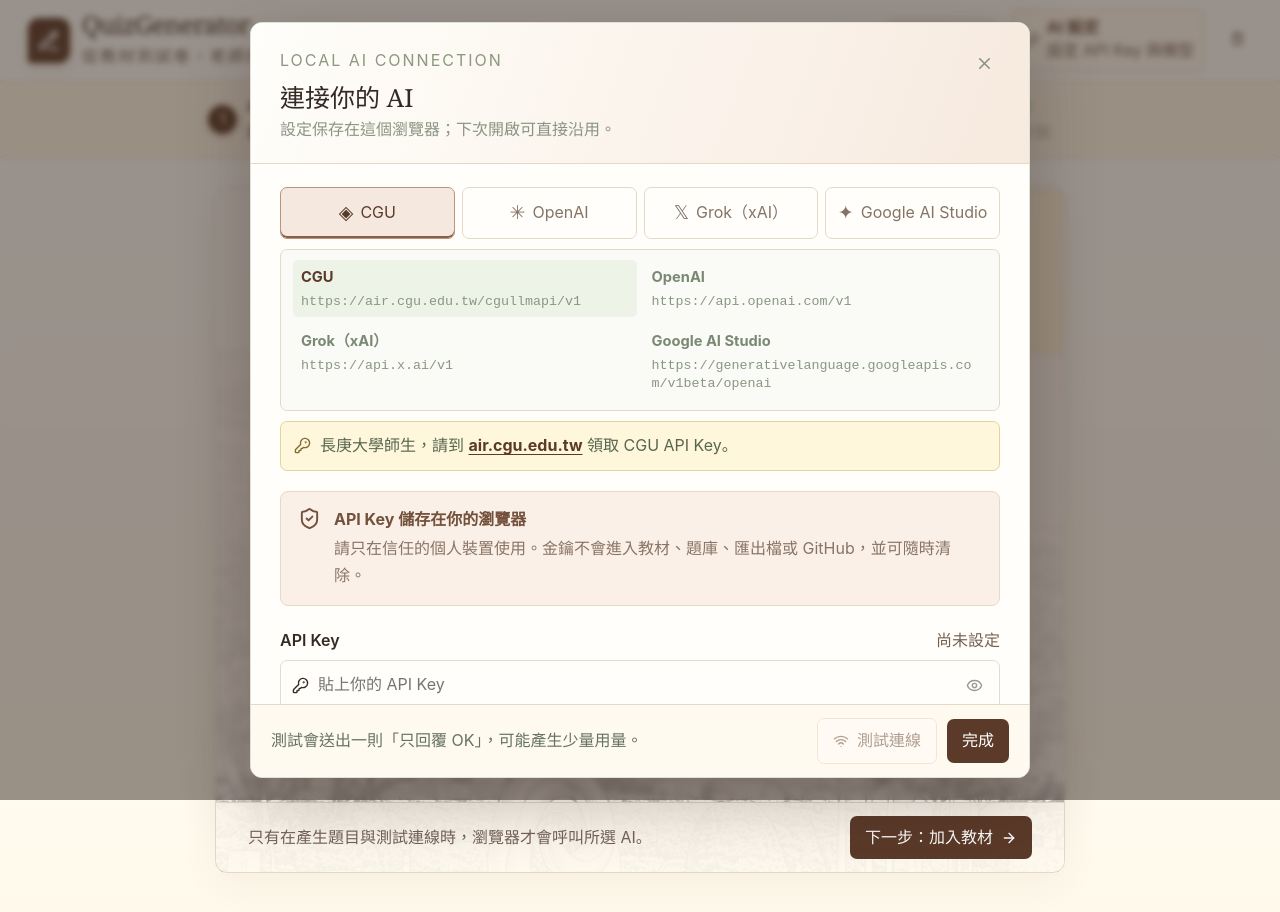
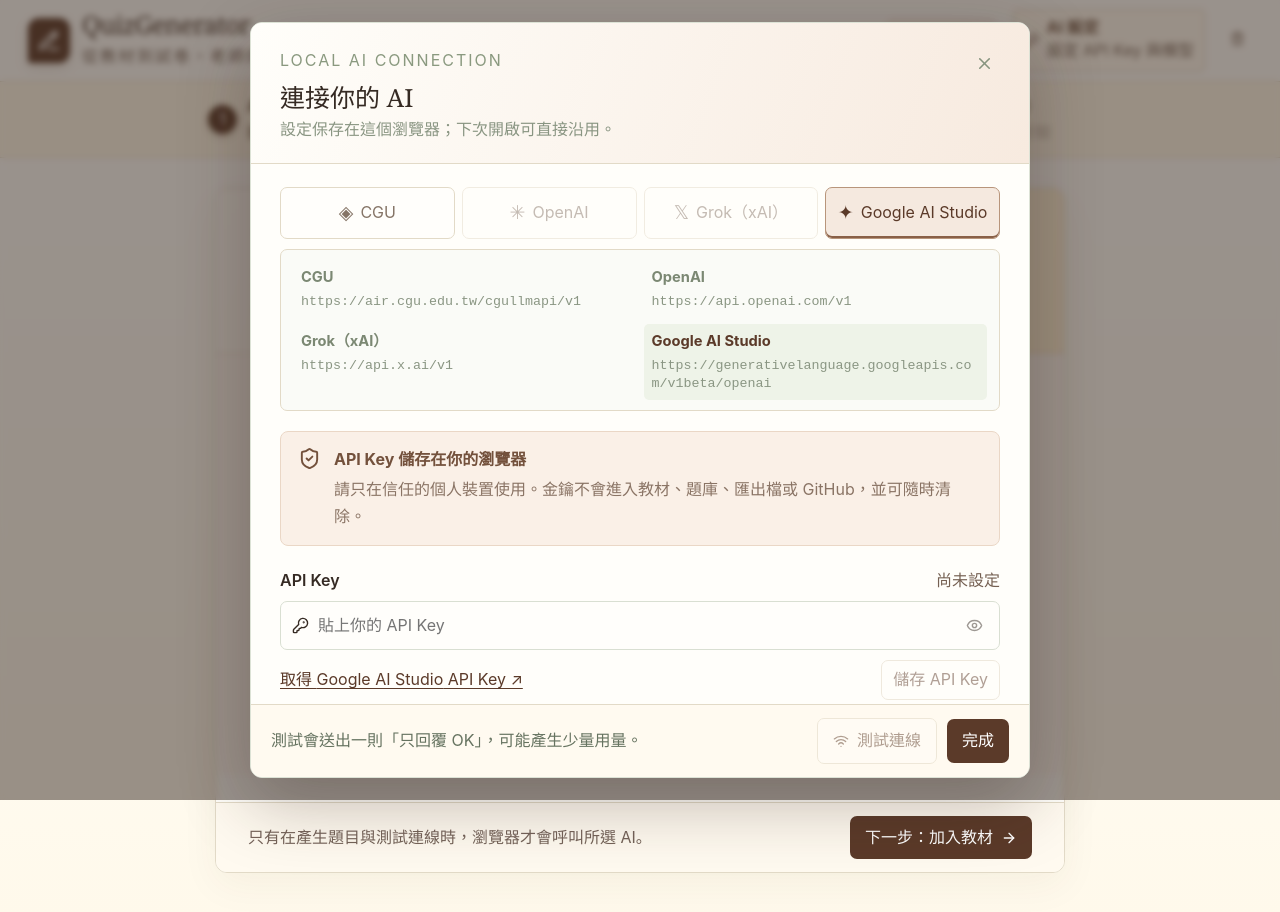
Before and after one commit to educatres/QuizGenerator, a React (Vite) app: page / in a window 1280 px wide. Both pictures are taken after a click on the button "設定 API Key 與模型". Shown: the top 912 px of the page. Built offline with nearby package versions, Linux system fonts and the light colour scheme.

Commit message:
Default to Google AI Studio and disable OpenAI and Grok

```diff
--- a/src/App.tsx
+++ b/src/App.tsx
@@ -21,6 +21,7 @@ const steps = [
   ['AI 設定', '連接模型'], ['加入教材', '本機解析'], ['出題設定', '建立題目'], ['審核題庫', '教師把關'], ['匯出試卷', '列印與測驗'],
 ] as const;
 const providerIds: ProviderId[] = ['cgu', 'openai', 'xai', 'gemini'];
+const enabledProviderIds: ProviderId[] = ['cgu', 'gemini'];
 const defaultModels: Record<ProviderId, string> = { cgu: CGU_DEFAULT_MODEL, openai: '', xai: '', gemini: GOOGLE_DEFAULT_MODEL };
 const defaultBaseUrls: Record<ProviderId, string> = PROVIDER_DEFAULT_BASE_URLS;
 const MODEL_CONFIG_STORAGE_KEY = 'teacher-exam-studio.model-config.v1';
@@ -51,8 +52,8 @@ function storedModelConfig() {
     const baseUrls = { ...defaultBaseUrls, ...saved.baseUrls };
     if (!baseUrls.gemini || baseUrls.gemini === GOOGLE_AI_STUDIO_LEGACY_BASE_URL) baseUrls.gemini = GOOGLE_AI_STUDIO_BASE_URL;
     const reasoningEffort: ReasoningEffort = saved.reasoningEffort === 'low' || saved.reasoningEffort === 'high' ? saved.reasoningEffort : 'medium';
-    return { provider: providerIds.includes(saved.provider as ProviderId) ? saved.provider as ProviderId : 'cgu' as ProviderId, models, baseUrls, reasoningEffort };
-  } catch { return { provider: 'cgu' as ProviderId, models: defaultModels, baseUrls: defaultBaseUrls, reasoningEffort: 'medium' as ReasoningEffort }; }
+    return { provider: enabledProviderIds.includes(saved.provider as ProviderId) ? saved.provider as ProviderId : 'gemini' as ProviderId, models, baseUrls, reasoningEffort };
+  } catch { return { provider: 'gemini' as ProviderId, models: defaultModels, baseUrls: defaultBaseUrls, reasoningEffort: 'medium' as ReasoningEffort }; }
 }
 
 export function App() {
@@ -319,7 +320,7 @@ export function App() {
     {apiSettingsOpen && <div className="modal-backdrop" role="presentation" onMouseDown={event => event.target === event.currentTarget && setApiSettingsOpen(false)}><section className="api-settings-modal" role="dialog" aria-modal="true" aria-labelledby="api-settings-title">
       <header className="modal-heading"><div><p>LOCAL AI CONNECTION</p><h2 id="api-settings-title">連接你的 AI</h2><span>設定保存在這個瀏覽器；下次開啟可直接沿用。</span></div><button onClick={() => setApiSettingsOpen(false)} aria-label="關閉 AI 設定"><X size={19} /></button></header>
       <div className="modal-scroll">
-        <div className="provider-tabs">{providerIds.map(id => <button key={id} className={provider === id ? 'active' : ''} onClick={() => !busy && setProvider(id)} disabled={!!busy}><span>{id === 'cgu' ? '◈' : id === 'openai' ? '✳' : id === 'xai' ? '𝕏' : '✦'}</span>{adapters[id].name}{hasSessionKey(id) && <i />}</button>)}</div>
+        <div className="provider-tabs">{providerIds.map(id => <button key={id} className={provider === id ? 'active' : ''} onClick={() => !busy && enabledProviderIds.includes(id) && setProvider(id)} disabled={!!busy || !enabledProviderIds.includes(id)}><span>{id === 'cgu' ? '◈' : id === 'openai' ? '✳' : id === 'xai' ? '𝕏' : '✦'}</span>{adapters[id].name}{hasSessionKey(id) && <i />}</button>)}</div>
         <div className="provider-endpoints" aria-label="四個 AI Provider 的 API Base URL">{providerIds.map(id => <div className={provider === id ? 'active' : ''} key={id}><span>{adapters[id].name}</span><code>{baseUrls[id]}</code></div>)}</div>
         {provider === 'cgu' && <div className="cgu-key-notice"><KeyRound size={17} /><span>長庚大學師生，請到 <a href="https://air.cgu.edu.tw/" target="_blank" rel="noreferrer">air.cgu.edu.tw</a> 領取 CGU API Key。</span></div>}
         <div className="privacy-card"><ShieldCheck size={23} /><div><strong>API Key 儲存在你的瀏覽器</strong><p>請只在信任的個人裝置使用。金鑰不會進入教材、題庫、匯出檔或 GitHub，並可隨時清除。</p></div></div>
@@ -329,7 +330,7 @@ export function App() {
         <div className="divider" />
         <label className="stack-field endpoint-field"><span>API Base URL</span><input value={baseUrls[provider]} onChange={e => { setBaseUrls(state => ({ ...state, [provider]: e.target.value })); setModels(state => ({ ...state, [provider]: [] })); setConnected(state => ({ ...state, [provider]: false })); }} placeholder={defaultBaseUrls[provider]} /></label>
         {provider === 'cgu' && <label className="stack-field endpoint-field"><span>CGU 推理程度（預設：中）</span><select value={reasoningEffort} onChange={e => setReasoningEffort(e.target.value as ReasoningEffort)}><option value="low">低</option><option value="medium">中</option><option value="high">高</option></select></label>}
-        <div className="model-setting-heading"><div><strong>選擇模型</strong><span>{provider === 'cgu' ? 'CGU 僅顯示 gemma-4-26b-a4b-it、gpt-oss:20b、gpt-oss-120b，預設選擇 gpt-oss:20b。' : '先取得帳戶可用模型，再選擇要使用的模型。'}</span></div><button className="secondary" disabled={!!busy || (!hasSessionKey(provider) && !keyDraft)} onClick={() => void listModels()}>{busy === 'models' ? <LoaderCircle className="spin" size={15} /> : <RefreshCw size={15} />}偵測模型</button></div>
+        <div className="model-setting-heading"><div><strong>選擇模型</strong><span>{provider === 'cgu' ? 'CGU 僅顯示 gemma-4-26b-a4b-it、gpt-oss:20b、gpt-oss-120b，預設選擇 gpt-oss:20b。' : provider === 'gemini' ? 'Google AI Studio 建議用 gemini-flash-lite-latest 模型。' : '先取得帳戶可用模型，再選擇要使用的模型。'}</span></div><button className="secondary" disabled={!!busy || (!hasSessionKey(provider) && !keyDraft)} onClick={() => void listModels()}>{busy === 'models' ? <LoaderCircle className="spin" size={15} /> : <RefreshCw size={15} />}偵測模型</button></div>
         {(models[provider]?.length ?? 0) > 0 ? <label className="stack-field model-select-field"><span>可用模型</span><select aria-label="可用模型" value={selectedModels[provider]} onChange={e => setSelectedModels(state => ({ ...state, [provider]: e.target.value }))}>{models[provider]!.map(model => <option key={model.id} value={model.id}>{model.label}{model.label !== model.id ? `（${model.id}）` : ''}</option>)}</select></label> : provider === 'cgu' ? <div className="model-placeholder">{selectedModels.cgu ? <>已保存模型：<strong>{selectedModels.cgu}</strong>。按「偵測模型」更新清單。</> : '尚未偵測 CGU 模型。儲存 Key 後按「偵測模型」。'}</div> : <label className="stack-field model-select-field"><span>模型 ID</span><input value={selectedModels[provider]} onChange={e => setSelectedModels(state => ({ ...state, [provider]: e.target.value.trim() }))} placeholder="輸入模型 ID，或按偵測模型" /></label>}
         {connectionMessage && <div className={`inline-message ${connected[provider] ? 'success' : ''}`}>{connected[provider] ? <CheckCircle2 size={17} /> : <CircleAlert size={17} />}<span>{connectionMessage}</span></div>}
       </div>
```
Also changed, not shown: src/test/app.e2e.ts (+5 -0 lines).
